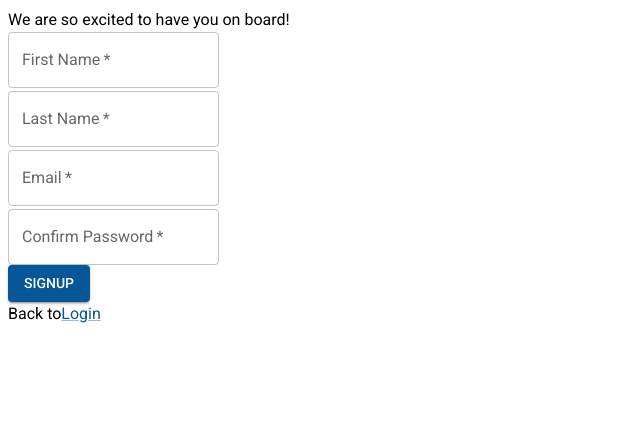
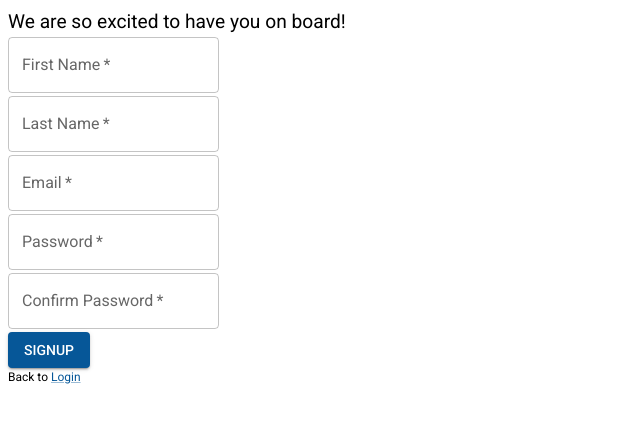
Before and after one commit to hack4impact-upenn/boilerplate-s2022, a React (Create React App) app in the folder client/: page /register in a window 1280 px wide. Shown: the top 422 px of the page, without its empty margins (0-640 px from the left). Built offline with nearby package versions, Linux system fonts and the light colour scheme.

Commit message:
buggy Styled Components

```diff
--- a/client/package.json
+++ b/client/package.json
@@ -33,6 +33,7 @@
   "dependencies": {
     "@material-ui/icons": "^4.11.2",
     "@mui/material": "^5.4.3",
+    "@mui/system": "^5.5.2",
     "@testing-library/jest-dom": "^5.14.1",
     "@testing-library/react": "^12.0.0",
     "@testing-library/user-event": "^13.2.1",
--- a/client/src/LoginRegister/ForgotPassword.tsx
+++ b/client/src/LoginRegister/ForgotPassword.tsx
@@ -1,5 +1,5 @@
 import React, { useState } from 'react';
-import { TextField, Link } from '@mui/material';
+import { TextField, Link, Button } from '@mui/material';
 import { useNavigate, Link as RouterLink } from 'react-router-dom';
 import { ForgotValidation } from './inputValidation';
 import ErrorMessage from './errorMessage';
@@ -10,7 +10,6 @@ import {
   FormGridCol,
   FormGridRow,
   FormField,
-  SubmitButton,
 } from '../components/StyledComponents';
 
 function ForgotPasswordPage() {
@@ -48,15 +47,21 @@ function ForgotPasswordPage() {
         <FormGridRow>
           <FormField>
             <MiniLinkText>
+              Back to{' '}
               <Link component={RouterLink} to="/login">
                 Login
               </Link>
             </MiniLinkText>
           </FormField>
           <FormField>
-            <SubmitButton onClick={() => onSubmit()}>
+            <Button
+              type="submit"
+              variant="contained"
+              color="primary"
+              onClick={() => onSubmit()}
+            >
               Send Recovery Email
-            </SubmitButton>
+            </Button>
           </FormField>
         </FormGridRow>
         <FormField>
--- a/client/src/LoginRegister/LoginView.tsx
+++ b/client/src/LoginRegister/LoginView.tsx
@@ -1,5 +1,5 @@
 import React, { useState } from 'react';
-import { TextField, Link } from '@mui/material';
+import { TextField, Link, Button } from '@mui/material';
 import { useNavigate, Link as RouterLink } from 'react-router-dom';
 import { LoginValidation } from './inputValidation';
 import ErrorMessage from './errorMessage';
@@ -10,7 +10,6 @@ import {
   FormGridCol,
   FormGridRow,
   FormField,
-  SubmitButton,
 } from '../components/StyledComponents';
 
 function LoginView() {
@@ -67,7 +66,14 @@ function LoginView() {
             </MiniLinkText>
           </FormField>
           <FormField>
-            <SubmitButton onClick={() => onSubmit()}>Login</SubmitButton>
+            <Button
+              type="submit"
+              variant="contained"
+              color="primary"
+              onClick={() => onSubmit()}
+            >
+              Login
+            </Button>
           </FormField>
         </FormGridRow>
         <FormField>
--- a/client/src/LoginRegister/RegisterPage.tsx
+++ b/client/src/LoginRegister/RegisterPage.tsx
@@ -1,8 +1,11 @@
 import React, { useState } from 'react';
-import { Link, TextField } from '@mui/material';
+import { Link, TextField, Button } from '@mui/material';
+import { ThemeProvider } from '@mui/system';
 import { useNavigate, Link as RouterLink } from 'react-router-dom';
+import theme from '../assets/theme';
 import { RegisterValidation } from './inputValidation';
 import ErrorMessage from './errorMessage';
+
 import {
   MiniLinkText,
   FormHeaderText,
@@ -10,7 +13,6 @@ import {
   FormGridCol,
   FormGridRow,
   FormField,
-  SubmitButton,
 } from '../components/StyledComponents';
 
 function RegisterPage() {
@@ -37,6 +39,7 @@ function RegisterPage() {
   }
 
   return (
+    <ThemeProvider theme={theme}>
       <ScreenGrid>
         <FormGridCol>
           <FormField>
@@ -73,7 +76,9 @@ function RegisterPage() {
           <FormField>
             <TextField
               error={
-              error === 'empty' || error === 'badEmail' || error === 'duplicate'
+                error === 'empty' ||
+                error === 'badEmail' ||
+                error === 'duplicate'
               }
               helperText={<ErrorMessage error={error} />}
               id="login-text"
@@ -87,6 +92,19 @@ function RegisterPage() {
           <FormField>
             <TextField
               error={error === 'empty' || error === 'mismatch'}
+              helperText={<ErrorMessage error={error} />}
+              id="login-text"
+              type="password"
+              required
+              label="Password"
+              value={password1}
+              onChange={(e) => setPassword2(e.target.value)}
+            />
+          </FormField>
+          <FormField>
+            <TextField
+              error={error === 'empty' || error === 'mismatch'}
+              helperText={<ErrorMessage error={error} />}
               id="login-text"
               type="password"
               required
@@ -96,18 +114,18 @@ function RegisterPage() {
             />
           </FormField>
           <FormField>
-          <SubmitButton
+            <Button
               type="submit"
               variant="contained"
               color="primary"
               onClick={() => onSubmit()}
             >
               Signup
-          </SubmitButton>
+            </Button>
           </FormField>
           <FormField>
             <MiniLinkText>
-            Back to
+              Back to{' '}
               <Link component={RouterLink} to="/login">
                 Login
               </Link>
@@ -115,6 +133,7 @@ function RegisterPage() {
           </FormField>
         </FormGridCol>
       </ScreenGrid>
+    </ThemeProvider>
   );
 }
 
--- a/client/src/LoginRegister/ResetPassword.tsx
+++ b/client/src/LoginRegister/ResetPassword.tsx
@@ -1,5 +1,5 @@
 import React, { useState } from 'react';
-import { TextField, Link } from '@mui/material';
+import { TextField, Link, Button } from '@mui/material';
 import { useNavigate, Link as RouterLink } from 'react-router-dom';
 import { ResetValidation } from './inputValidation';
 import ErrorMessage from './errorMessage';
@@ -10,7 +10,6 @@ import {
   FormGridCol,
   FormGridRow,
   FormField,
-  SubmitButton,
 } from '../components/StyledComponents';
 
 function ResetPage() {
@@ -72,16 +71,21 @@ function ResetPage() {
         <FormGridRow>
           <FormField>
             <MiniLinkText>
-              Back to
+              Back to{' '}
               <Link component={RouterLink} to="/login">
                 Login
               </Link>
             </MiniLinkText>
           </FormField>
           <FormField>
-            <SubmitButton onClick={() => onSubmit()}>
+            <Button
+              type="submit"
+              variant="contained"
+              color="primary"
+              onClick={() => onSubmit()}
+            >
               Reset Password
-            </SubmitButton>
+            </Button>
           </FormField>
         </FormGridRow>
       </FormGridCol>
--- a/client/src/components/StyledComponents.tsx
+++ b/client/src/components/StyledComponents.tsx
@@ -1,55 +1,51 @@
-import * as React from 'react';
 import { styled } from '@mui/system';
-import { Grid, Typography, Button } from '@mui/material';
+import { Grid, Typography } from '@mui/material';
 
+const MiniLinkText = styled(Typography)({
+  fontSize: '0.75em',
+  noWrap: true,
+});
 
-const MiniLinkText = styled(Typography)`
-  fontSize: 12;
-  textDecoration: none;
-  noWrap: true;
-`;
+const FormHeaderText = styled(Typography)({
+  fontSize: '1.2em',
+});
 
-const FormHeaderText = styled(Typography)`
-  fontSize: h5.fontSize;
-`;
+const ScreenGrid = styled(Grid)({
+  container: true,
+  justifyContent: 'center',
+  height: '100vh',
+  flexDirection: 'column',
+  alignItems: 'center',
+});
 
-const ScreenGrid = styled(Grid)`
-  container: true;
-  justifyContent: center;
-  height: 100vh;
-  flex-direction: column;
-  alignItems: center;
-`;
+const FormGridCol = styled(Grid)({
+  container: true,
+  justifyContent: 'center',
+  spacing: 2,
+  flexDirection: 'column',
+  alignItems: 'center',
+});
 
-const FormGridCol = styled(Grid)`
-  container: true;
-  justifyContent: center;
-  spacing: 2;
-  flex-direction: column;
-  alignItems: center;
-`;
+const FormGridRow = styled(Grid)({
+  item: true,
+  container: true,
+  justifyContent: 'space-evenly',
+  alignItems: 'flex-end',
+  columnSpacing: 4,
+  rowSpacing: 0,
+  flexDirection: 'row',
+});
 
-const FormGridRow = styled(Grid)`
-  item: true;
-  container: true;
-  justifyContent: space-evenly,
-  alignItems: flex-end,
-  xs: auto;
-  columnSpacing: 4;
-  rowSpacing: 0;
-  flex-direction: row;
-`;
+const FormField = styled(Grid)({
+  item: true,
+  xs: 'auto',
+});
 
-const FormField  = styled(Grid)`
-  item: true;
-  xs: auto;
-`;
-
-const SubmitButton = styled(Button)`
-  type: submit;
-  variant: contained;
-  color: primary;
-`;
-
-
-export {MiniLinkText, FormHeaderText,  ScreenGrid, FormGridCol, FormGridRow, FormField, SubmitButton};
+export {
+  MiniLinkText,
+  FormHeaderText,
+  ScreenGrid,
+  FormGridCol,
+  FormGridRow,
+  FormField,
+};
```
Also changed, not shown: 2 other files (tests, documents, lock files or other folders). Lines whose indentation alone changed are shown as unchanged.
